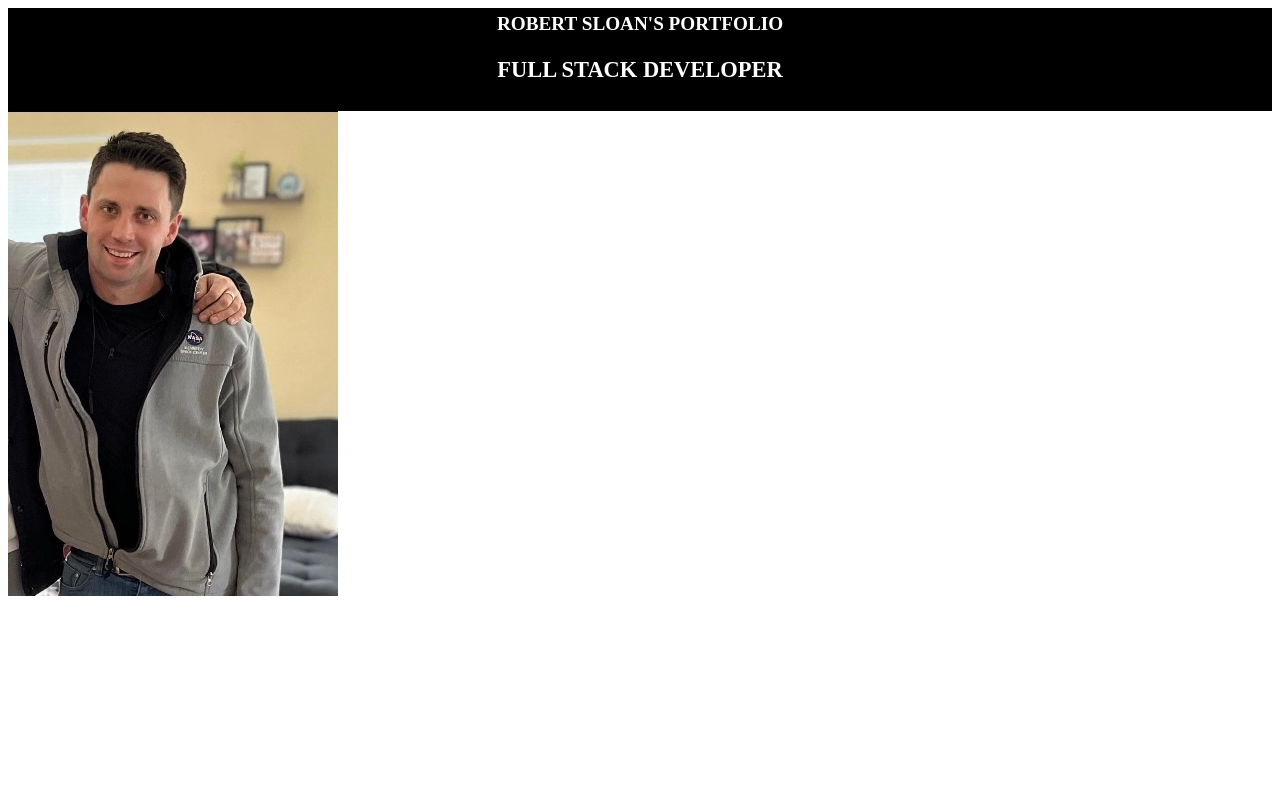
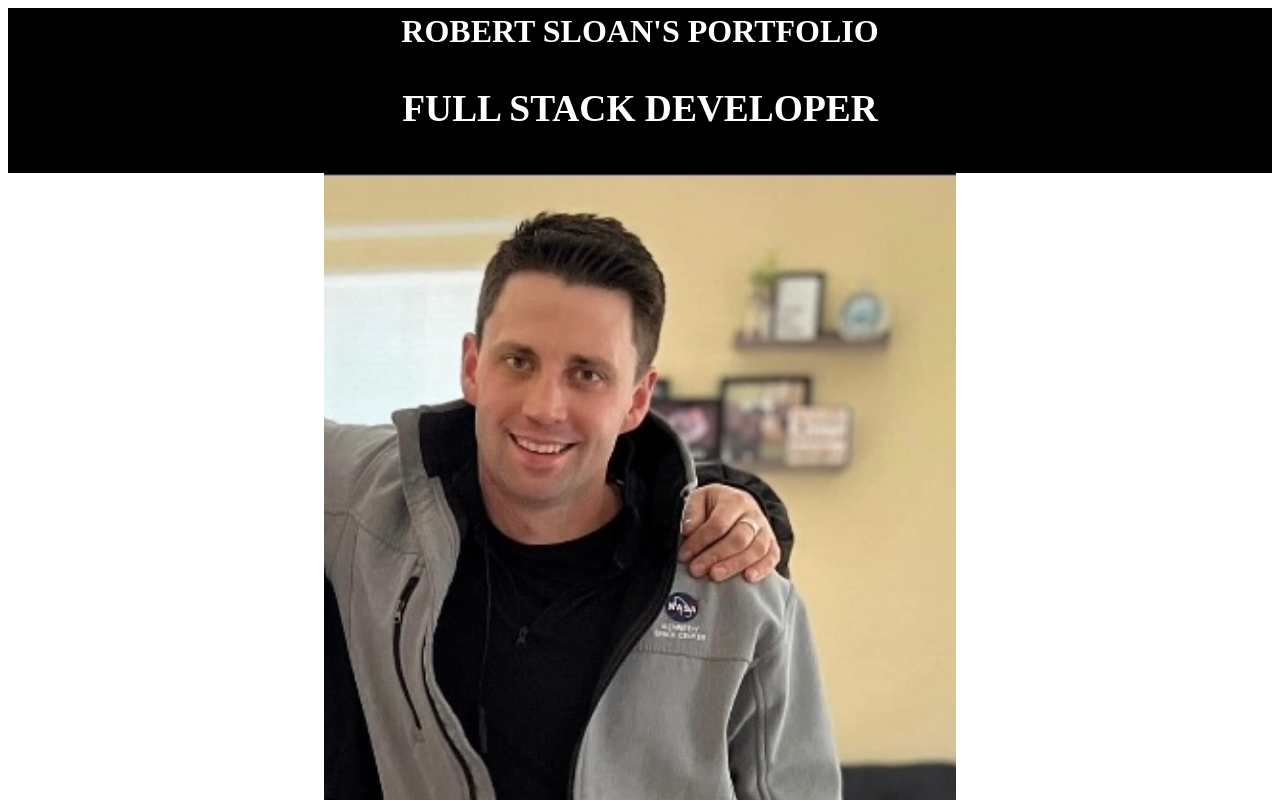
Before and after one commit to RobertSloan22/FirstRepoMIT, a plain HTML site: page index.html in a window 1280 px wide. Shown: the top 800 px of the page. Drawn offline with Linux system fonts and the light colour scheme.

Commit message:
Add files via upload

```diff
--- a/index.html
+++ b/index.html
@@ -11,12 +11,19 @@ header
   color: #ffffff;
   text-align: center;
   padding: 5px;
-  font-size: larger;
+  font-size: xx-large;
 }
 body {
   background-image: url("moonrise.jpeg");
   background-position: 50% 50%;
   background-repeat: repeat;
+}
+.git {
+  display: block;
+  margin-left: auto;
+  margin-right: auto;
+  text-align: left;
+  width: 50%;
 }
 </style>
 </head>
@@ -25,7 +32,7 @@ body {
        <strong>ROBERT SLOAN'S PORTFOLIO</strong>
        <strong><h3>FULL STACK DEVELOPER</h3>
     </header>
-    <img class="imgB1" src="githubprofile.jpg">
+    <img class="git" src="githubprofile.jpg">
      </body>
 
 </body>
```
